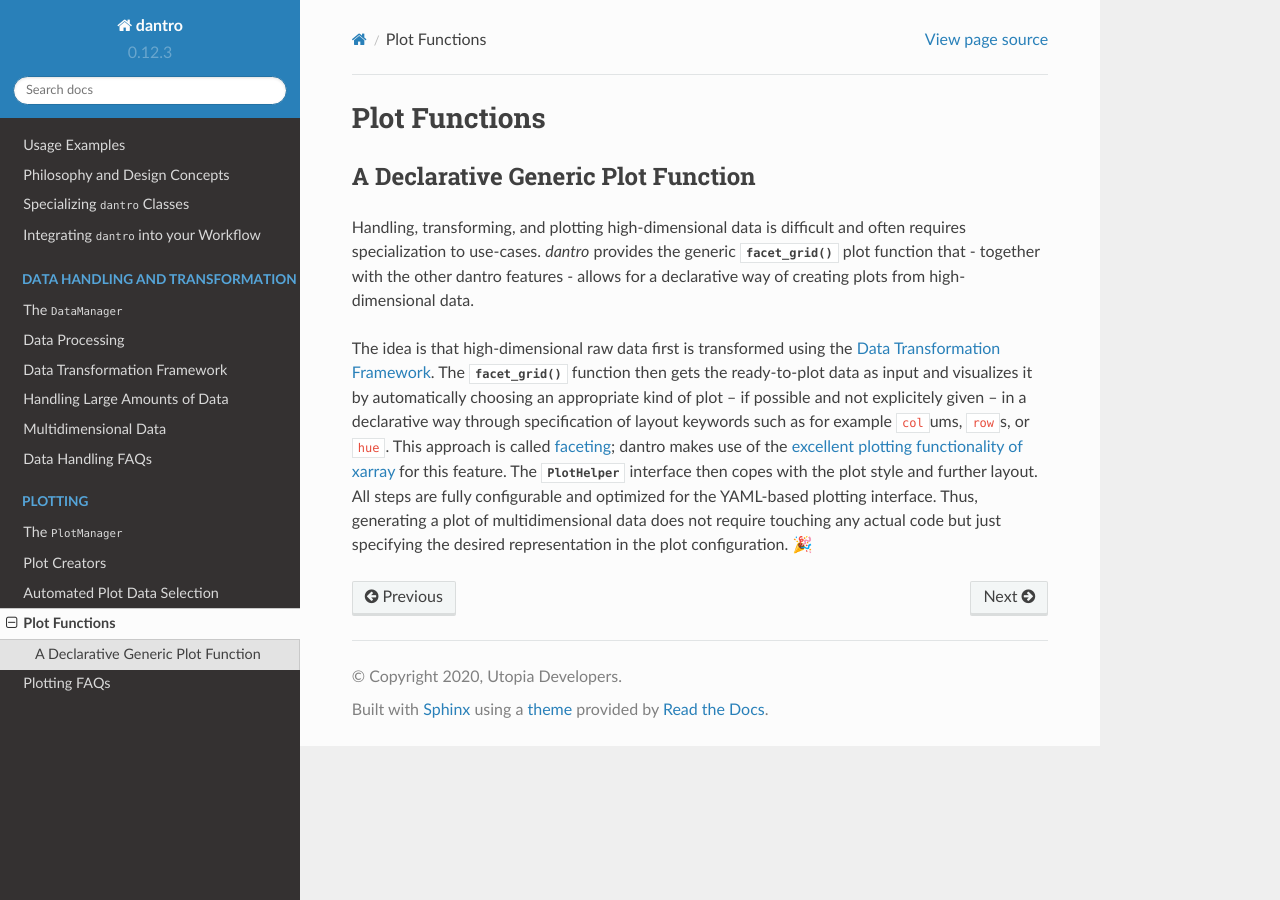
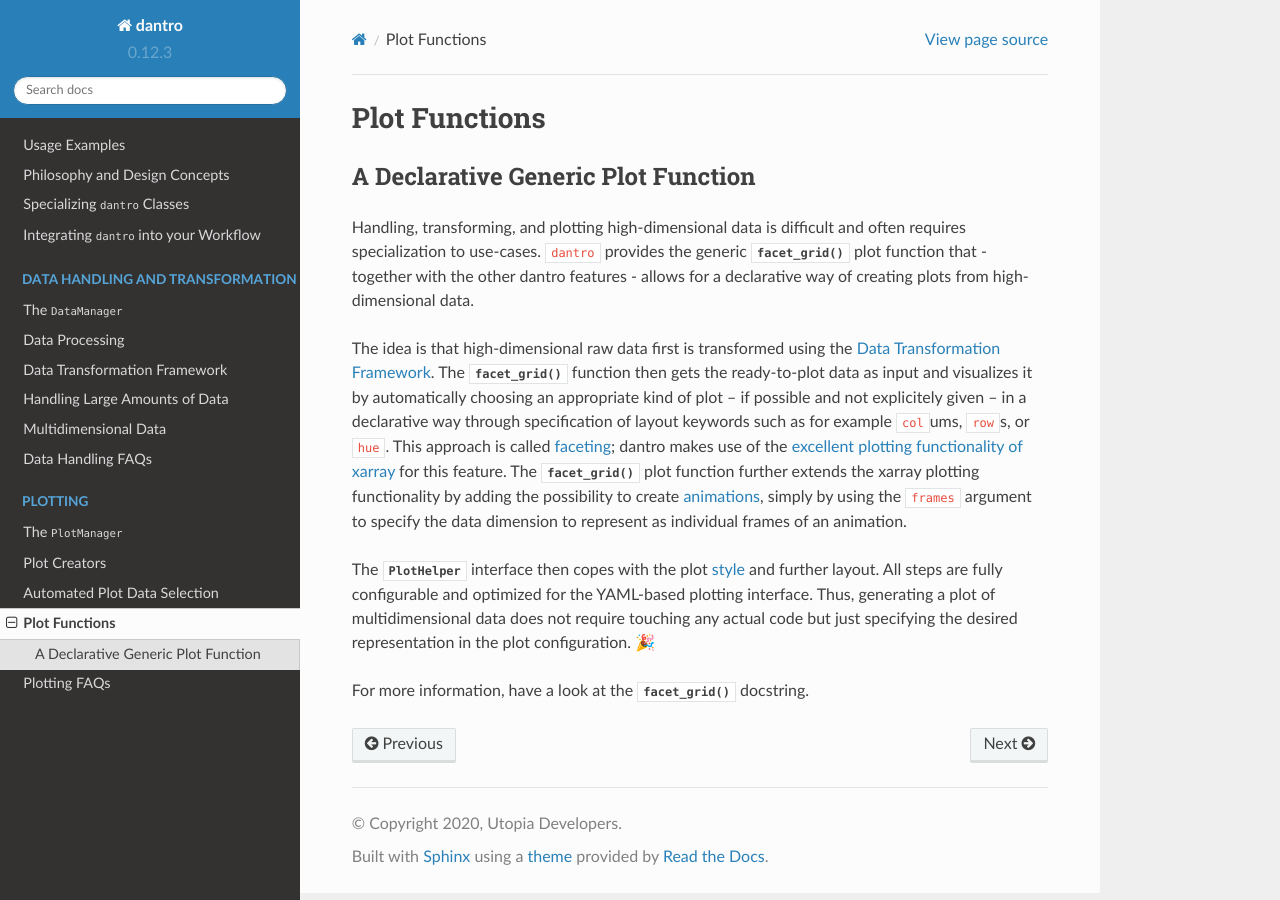
Before and after one commit to utopia-foss/dantro, a Sphinx documentation site: the page built from doc/plotting/plot_functions.rst, in a window 1280 px wide. Built offline with Sphinx 7.4.7 and the Read the Docs theme 2.0.0, drawn with Linux system fonts in a browser that asks for light colours; pages that are not in the unit, such as notebooks, are missing from menus.

Commit message:
Extend doc page with facet_grid animation feature

```diff
--- a/doc/plotting/plot_functions.rst
+++ b/doc/plotting/plot_functions.rst
@@ -2,16 +2,21 @@
 Plot Functions
 ==============
 
+.. _dag_generic_facet_grid:
 
 A Declarative Generic Plot Function
 -----------------------------------
 
 Handling, transforming, and plotting high-dimensional data is difficult and often requires specialization to use-cases.
-`dantro` provides the generic :py:func:`~dantro.plot_creators.ext_funcs.generic.facet_grid` plot function that - together with the other dantro features - allows for a declarative way of creating plots from high-dimensional data.
+``dantro`` provides the generic :py:func:`~dantro.plot_creators.ext_funcs.generic.facet_grid` plot function that - together with the other dantro features - allows for a declarative way of creating plots from high-dimensional data.
 
 The idea is that high-dimensional raw data first is transformed using the :ref:`dag_framework`.
 The :py:func:`~dantro.plot_creators.ext_funcs.generic.facet_grid` function then gets the ready-to-plot data as input and visualizes it by automatically choosing an appropriate kind of plot – if possible and not explicitely given – in a declarative way through specification of layout keywords such as for example ``col``\ ums, ``row``\ s, or ``hue``.
 This approach is called `faceting <http://xarray.pydata.org/en/stable/plotting.html#faceting>`_; dantro makes use of the `excellent plotting functionality of xarray <http://xarray.pydata.org/en/stable/plotting.html>`_ for this feature.
-The :py:class:`~dantro.plot_creators._plot_helper.PlotHelper` interface then copes with the plot style and further layout.
+The :py:func:`~dantro.plot_creators.ext_funcs.generic.facet_grid` plot function further extends the xarray plotting functionality by adding the possibility to create :ref:`animations <pcr_ext_animations>`, simply by using the ``frames`` argument to specify the data dimension to represent as individual frames of an animation.
+
+The :py:class:`~dantro.plot_creators._plot_helper.PlotHelper` interface then copes with the plot :ref:`style <pcr_ext_style>` and further layout.
 All steps are fully configurable and optimized for the YAML-based plotting interface.
 Thus, generating a plot of multidimensional data does not require touching any actual code but just specifying the desired representation in the plot configuration. 🎉
+
+For more information, have a look at the :py:func:`~dantro.plot_creators.ext_funcs.generic.facet_grid` docstring.
```
